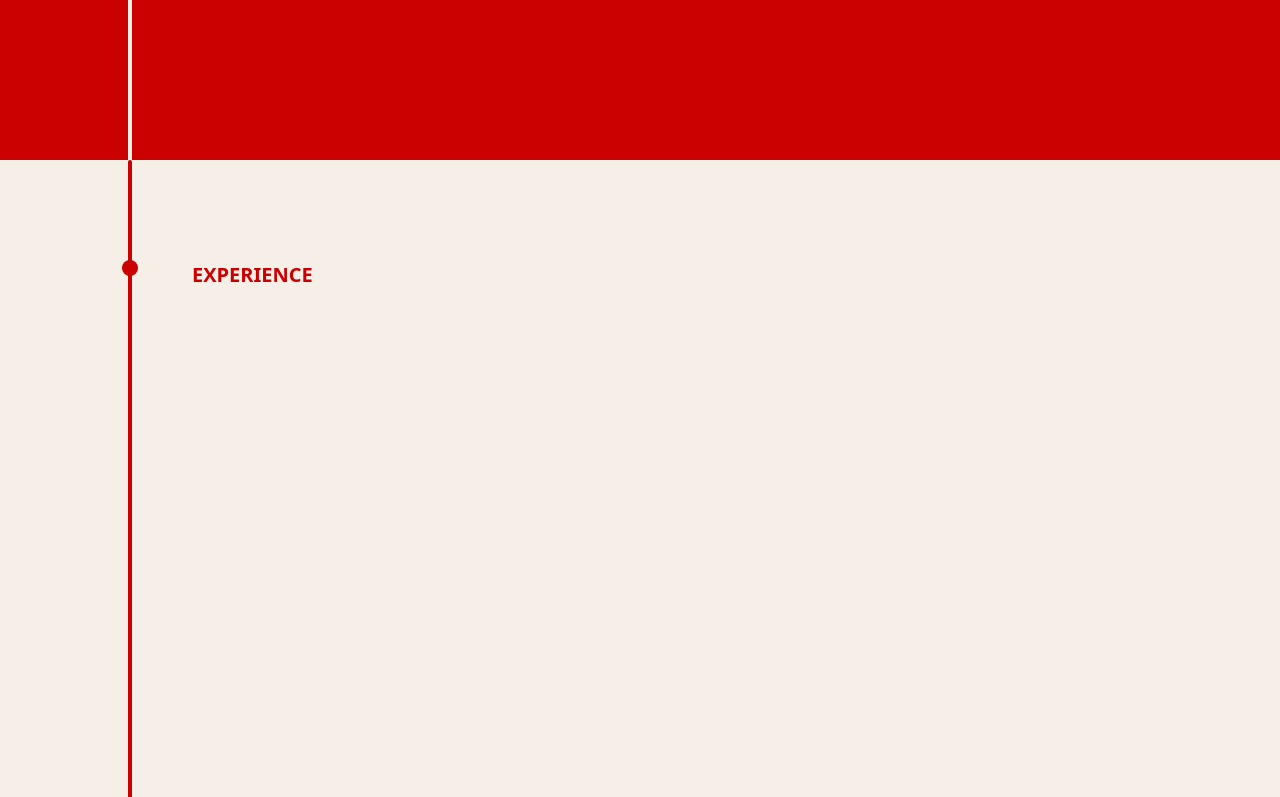
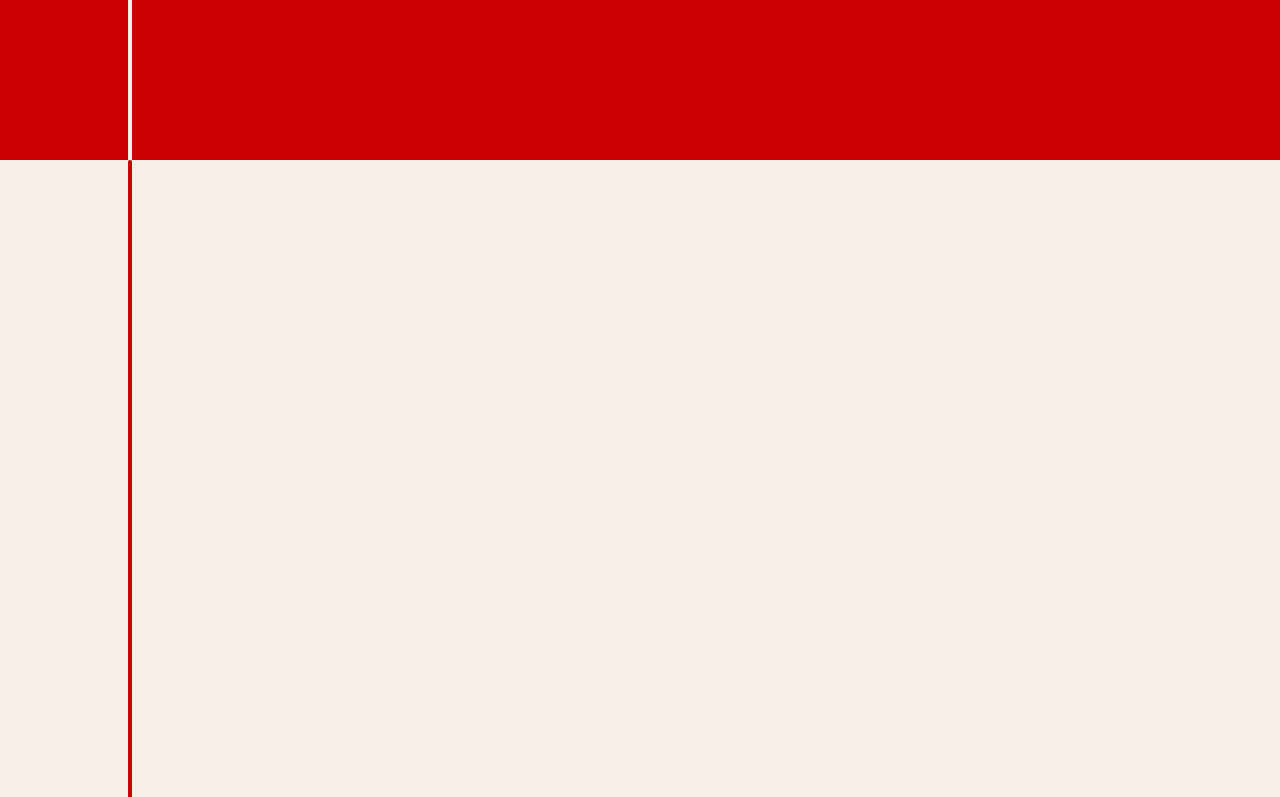
Before and after one commit to di4nekim/di4nekim, a Next.js app: page / in a window 1280 px wide. Shown: the part 2000-2797 px from the top of the page. Built offline with nearby package versions, Linux system fonts and the light colour scheme.

Commit message:
refactor: experience overview dynamic animation

```diff
--- a/src/app/components/ExpSection.js
+++ b/src/app/components/ExpSection.js
@@ -1,15 +1,27 @@
+'use client'
 import React from 'react';
+import { useState } from 'react';
 import { EXP_BLURBS, EXP_IMPACTS, EXP_ROLES, EXP_PROJECTS, EXP_LINKS, EXP_TECHS } from '../data/ExperienceData';
 import Button from './Button';
 import Image from 'next/image';
 import Arrow from '../../../public/Arrow.svg'
 
-const ExpSection = ({experience}) => {
+const ExperienceContext = React.createContext();
 
-  // console.log("EXPSECTION", experience)
+const ExpSection = () => {
+  const [experience, setExperience] = useState("KEEPUP");
+  let totalHeight = "";
+  if (experience === "HOYA DEVELOPERS") totalHeight = "200vh";
+  else totalHeight = "100vh";
 
   return (
-    <section className='absolute w-[75%] h-[75vh] mt-[140vh] pl-[10vw] text-[var(--main-red)] bg-[var(--main-beige)]'>
+    <ExperienceContext.Provider value={{ experience, setExperience }}>
+      <div className='grid grid-cols-[30%_70%]'
+            // style={{height : totalHeight }}
+        >
+        {/* <Sidebar /> */}
+        <div />
+        <section className='relative h-[100vh] px-[10vw] text-[var(--main-red)] bg-[var(--main-beige)]'>
           <Role experience={experience} />
           <Blurb experience={experience} />
           {(experience === "KEEPUP" ||
@@ -21,6 +33,9 @@ const ExpSection = ({experience}) => {
           {(experience === "HOYA DEVELOPERS")
             && <Projects experience={experience} />}
         </section>
+      </div>
+    </ExperienceContext.Provider>
+
   );
 };
 
@@ -75,7 +90,6 @@ const Impact = ({experience}) => {
         <div className='w-full h-[3px] bg-[var(--main-red)]'/>
       </div>
 
-      {/* map */}
       {EXP_IMPACTS[experience].map((paragraph, index) => (
         <ul className='list-disc mt-[10px] ml-4 leading-tight space-y-[15px]' key={index}>
           <li>{paragraph}</li>
@@ -168,4 +182,128 @@ const TidBits = ({experience}) => {
   )
 }
 
+const Sidebar = ({scrollY}) => {
+
+  // const [scrollY, setScrollY] = useState(0);
+  // const scrollValue = useMotionValue(scrollY);
+  // // const topPos = useTransform(scrollValue, [1800, 2000, 2500, 3000], [100, 120, 450, 1100]);
+  // const topPos = useTransform(scrollValue, [1800, 2000, 2500, 3000], [100, 120, 520, 1100]);
+  // const scaleValue = useTransform(scrollValue, [1800, 2000, 2500, 2700, 4000], [1, 2, 2, 1, 1]);
+  // const translateX = useTransform(scrollValue, [1800, 2000, 2500, 2700, 4000], ["5vw", "20vw", "20vw", "5vw", "5vw"]);
+
+  // useEffect(() => {
+  //   scrollValue.set(scrollY); // Update Framer Motion's MotionValue on scroll
+  //   console.log(scrollY);
+  // }, [scrollY, scrollValue]);
+
+  useEffect(() => {
+    const unsubscribe = scrollY.on("change", (value) => {
+      console.log("Scroll position updated in sidebar:", value); // For debugging
+      // No logic applied here yet
+    });
+
+    return () => unsubscribe(); // Cleanup
+  }, [scrollY]);
+
+  const [inputRange, setInputRange] = useState([0, 0, 0, 0]); // Dynamically set input range
+
+  // Update inputRange based on viewport size
+  useEffect(() => {
+    const updateRanges = () => {
+      const vh = window.innerHeight;
+      console.log('vh:', vh);
+      setInputRange([1 * vh, 1.2 * vh, 1.5 * vh, 2 * vh]); // Adjust ranges relative to viewport height
+      // console.log('inputRange:', inputRange);
+    };
+
+    updateRanges(); // Initial call
+    window.addEventListener("resize", updateRanges); // Recalculate on resize
+    return () => window.removeEventListener("resize", updateRanges);
+  }, []);
+
+  useEffect(() => {
+    console.log('Updated inputRange:', inputRange);
+  }, [inputRange]);
+
+  // Use dynamically calculated input range
+  const topPos = useTransform(scrollY, inputRange, [100, 120, 520, 1100]);
+
+  // const topPos = useTransform(scrollY, [1800, 2000, 2500, 3000], [100, 120, 520, 1100]);
+  const scaleValue = useTransform(scrollY, [1800, 2000, 2500, 2700, 4000], [1, 2, 2, 1, 1]);
+  const translateX = useTransform(scrollY, [1800, 2000, 2500, 2700, 4000], ["5vw", "20vw", "20vw", "5vw", "5vw"]);
+
+  return(
+    <div className="relative h-full z-20 bg-[var(--main-beige)] overflow-visible">
+
+      <div className="absolute z-10 ml-[10vw] h-[160vh] w-[4px] rounded-full bg-[var(--main-red)] text-[var(--main-red)]">
+        <motion.div
+          className="absolute left-1/2 transform -translate-x-1/2 z-10 w-4 h-4 bg-[var(--main-red)] rounded-full"
+          style={{
+            top: topPos,
+          }}
+        />
+        <motion.h1
+          className='absolute text-[20px] font-bold text-[var(--main-red)]'
+          style={{
+            top: topPos,
+            scale: scaleValue,
+            translateX: translateX,
+            transformOrigin: "left center", // anchors scaling to the left
+          }}
+        >
+          EXPERIENCE
+        </motion.h1>
+
+      </div>
+
+      {/* experience section menu */}
+      <Menu />
+
+
+    </div>
+  )
+}
+
+const Menu = () => {
+  const { experience, setExperience } = React.useContext(ExperienceContext);
+
+  useEffect(() => {
+    console.log(experience)
+  }, [experience]);
+
+  return(
+    <div className='relative z-0 h-full w-full pr-[100px] bg-[var(--main-beige)]'>
+      <Image className='absolute right-[0px] top-[10%] pt-[120vh]' src={ExperienceCloud2} alt={"ExperienceCloud2"}/>
+      <div className='absolute right-[100px] top-[250px] pt-[130vh] flex flex-col gap-y-[20px] items-end'>
+        <p className='text-[var(--main-red)] text-[10px] font-semibold italic'>––– 2024  </p>
+        <Button
+          text={"KEEPUP"}
+          onClick={() => {
+              setExperience("KEEPUP")
+            }}
+         />
+        <Button
+          text={"HOYALYTICS"}
+          onClick={() => setExperience("HOYALYTICS")}
+         />
+        <Button
+          text={"HOYA DEVELOPERS"}
+          onClick={() => setExperience("HOYA DEVELOPERS")}
+         />
+        <Button
+          text={"THE HOYA"}
+          onClick={() => setExperience("THE HOYA")}
+         />
+        <Button
+          text={"HM ON TECH"}
+          onClick={() => setExperience("HM ON TECH")}
+         />
+
+        <p className='text-[var(--main-red)] text-[10px] font-semibold italic'> ––– 2021 </p>
+      </div>
+      <div className="absolute bottom-[0] z-10 ml-[10vw] h-[35vh] w-[4px] rounded-full bg-[var(--main-red)]" />
+    </div>
+  )
+}
+
 export default ExpSection;
--- a/src/app/components/Experience.js
+++ b/src/app/components/Experience.js
@@ -9,134 +9,119 @@ import ExperienceCloud2 from '../../../public/experience-cloud-2.png';
 
 import ExpSection from './ExpSection';
 
-const ExperienceContext = React.createContext();
 
 const Experience = () => {
-  const parentRef = useRef(null);
-  const { scrollY } = useScroll();
-  const [isVisible, setIsVisible] = useState(false);
-  const [experience, setExperience] = useState("KEEPUP");
+
+  // const sectionRef = useRef(null);
+  // const normalizedScroll = useMotionValue(0); // Local scroll position
+  // const scrollY = useMotionValue(0); // Framer Motion value to track scroll
+
+  // TAKE 3: ditch lenis, use useScroll's native target and offset props to dynamically preserve animation layouts despite viewport resizing
+  const ref = useRef(null);
+  const { scrollYProgress } = useScroll({target: ref});
 
   useEffect(() => {
-    const unsubscribe = scrollY.onChange((value) => {
-      if (value > 2300 && value < 2450){
-        setIsVisible(true);
-      } else {
-        setIsVisible(false);
-      }
-    });
+    scrollYProgress.onChange((value) => console.log("scrollYProgress:", value));
+  }, [scrollYProgress]);
 
-    return () => unsubscribe(); // cleanup
-  }, [scrollY]);
-
-  let totalHeight = "";
-  if (experience === "HOYA DEVELOPERS") totalHeight = "275vh";
-  else totalHeight = "230vh";
+  const translateY = useTransform(
+    scrollYProgress,
+    [0, 0.2, 0.7, 1], // works, but is too high on the page
+    [800, 500, 800, 0]
+    // [0, 0.2, 0.7, 1],
+    // [800, 500, 800, 0]
+  );
 
   return (
-    <ExperienceContext.Provider value={{ experience, setExperience }}>
-      <div ref={parentRef}
-          className='grid grid-cols-[30%_70%]'
-          style={{height : totalHeight }}
+      <div
+        // className='grid grid-cols-[30%_70%] h-[1500px]'
+        className='grid grid-cols-[30%_70%] h-[1500px]'
       >
-
         {/* Sidebar (incl. Experience Menu) */}
-        <Sidebar parentRef={parentRef} className='absolute z-[20] top-[40vh]'/>
-
-        <div className='relative flex flex-col bg-[var(--main-beige)] text-[var(--main-red)] '>
+        <Sidebar
+          // className="sticky top-0 self-start z-[20] bg-[var(--main-blue)]" />
+          className='absolute z-[20] top-[40vh]'
+          scrollYProgress={scrollYProgress}
+        />
+        {/* <div /> */}
+        <div
+          className='relative flex flex-col bg-[var(--main-beige)] text-[var(--main-red)] overflow-y-auto'
+          ref={ref}
+        >
           {/* overview */}
           <AnimatePresence>
-            {isVisible && (
+            {/* {isVisible && ( */}
               <motion.section
-              className='sticky top-[38vh] z-[10] h-[10vh] mr-[20vw]'
-              initial={{ opacity: 0, y: 25 }}
-              whileInView={{ opacity: 1, y: 0 }}
-              exit={{ opacity: 0, y: -80 }}
-              transition={{ease: "easeInOut", duration: 0.2}}
-              animate={{ opacity: 1, y: 0 }}
-              viewport={{ once: true }}
-            >
-              <p className='mb-[10px]'>{EXP_OVERVIEW.p1}</p>
-              <p className='mb-[10px]'>{EXP_OVERVIEW.p2}</p>
-              <p className='font-semibold italic'>{EXP_OVERVIEW.p3}</p>
+              // className='sticky top-[38vh] z-[10] h-[10vh] mr-[20vw]'
+              className='sticky top-[0vh] z-[10] h-[10vh] mr-[20vw] ml-[5vw]'
+              // className="sticky top-[10vh] z-[10] p-4 bg-[var(--overlay-bg)]"
+              //   initial={{ opacity: 0, y: 25 }}
+              //   whileInView={{ opacity: 1, y: 0 }}
+              //   exit={{ opacity: 0, y: -80 }}
+              //   transition={{ease: "easeInOut", duration: 0.2}}
+              //   animate={{ opacity: 1, y: 0 }}
+              //   viewport={{ once: true }}
+              // >
+              style={{
+                // y: topTransform,
+                y: translateY,
+                // opacity: opacityTransform,
+              }}
+              >
+                <p className='mb-[10px]'>{EXP_OVERVIEW.p1}</p>
+                <p className='mb-[10px]'>{EXP_OVERVIEW.p2}</p>
+                <p className='font-semibold italic'>{EXP_OVERVIEW.p3}</p>
             </motion.section>
-            )}
+            {/* )} */}
           </AnimatePresence>
 
-          {/* experience section */}
-          <ExpSection experience={experience}/>
+
 
         </div>
 
       </div>
-    </ExperienceContext.Provider>
   );
 };
 
-const Sidebar = ({parentRef}) => {
+const Sidebar = ({scrollYProgress}) => {
 
-  const lenisRef = useRef(null);
-  const [scrollY, setScrollY] = useState(0);
+  // const topPos = useTransform(scrollYProgress, [0, 0.1, 0.5, 1], ['50px', '300px', '550px', '1000px']);
+  const topPos = useTransform(
+    scrollYProgress,
+    [0, 0.2, 0.7, 1],
+    [0, 600, 1000, 1500]
+  );
+  const scaleValue = useTransform(
+    scrollYProgress,
+    [0, 0.2, 0.7, 1],
+    [1, 1.5, 1.5, 1]
+  );
 
-  // Initialize Lenis
-  useEffect(() => {
-    const lenis = new Lenis({
-      smooth: true,
-      lerp: 0.15, // Default is 0.1 (lower = smoother, higher = stiffer)
-      smoothTouch: true, // Enable smooth scrolling on touch devices
-    });
-    lenisRef.current = lenis;
-
-
-
-    // Update scrollY on scroll
-    const handleScroll = () => {
-      setScrollY(lenis.scroll); // Lenis provides the current scroll position
-    };
-
-    lenis.on("scroll", handleScroll);
-    console.log(lenis.scroll);
-
-    // Start Lenis
-    const raf = (time) => {
-      lenis.raf(time);
-      requestAnimationFrame(raf);
-    };
-    requestAnimationFrame(raf);
-
-    return () => {
-      lenis.destroy(); // Cleanup Lenis on unmount
-    };
-  }, []);
-
-  const scrollValue = useMotionValue(scrollY);
-  // const topPos = useTransform(scrollValue, [1800, 2000, 2500, 3000], [100, 120, 450, 1100]);
-  const topPos = useTransform(scrollValue, [1800, 2000, 2500, 3000], [100, 120, 520, 1100]);
-  const scaleValue = useTransform(scrollValue, [1800, 2000, 2500, 2700, 4000], [1, 2, 2, 1, 1]);
-  const translateX = useTransform(scrollValue, [1800, 2000, 2500, 2700, 4000], ["5vw", "20vw", "20vw", "5vw", "5vw"]);
-
-  useEffect(() => {
-    scrollValue.set(scrollY); // Update Framer Motion's MotionValue on scroll
-    console.log(scrollY);
-  }, [scrollY, scrollValue]);
+  const opacityTransform = useTransform(
+    scrollYProgress,
+    [0, 0.05, 0.2, 1],
+    [0, 0.5, 1, 1]
+  );
 
   return(
     <div className="relative h-full z-20 bg-[var(--main-beige)] overflow-visible">
 
-      <div className="absolute z-10 ml-[10vw] h-[160vh] w-[4px] rounded-full bg-[var(--main-red)] text-[var(--main-red)]">
+      {/* <div className="absolute z-10 ml-[10vw] h-[160vh] w-[4px] rounded-full bg-[var(--main-red)] text-[var(--main-red)]"> */}
+      <div className="absolute z-10 ml-[10vw] h-full w-[4px] rounded-full bg-[var(--main-red)] text-[var(--main-red)]">
         <motion.div
           className="absolute left-1/2 transform -translate-x-1/2 z-10 w-4 h-4 bg-[var(--main-red)] rounded-full"
           style={{
             top: topPos,
+            opacity: opacityTransform,
           }}
         />
         <motion.h1
-          className='absolute text-[20px] font-bold text-[var(--main-red)]'
+          className='absolute text-[20px] ml-[5vw] font-bold text-[var(--main-red)]'
           style={{
             top: topPos,
             scale: scaleValue,
-            translateX: translateX,
-            transformOrigin: "left center", // Anchor scaling to the left
+            opacity: opacityTransform,
+            transformOrigin: "left center", // anchors scaling to the left
           }}
         >
           EXPERIENCE
@@ -144,52 +129,7 @@ const Sidebar = ({parentRef}) => {
 
       </div>
 
-      {/* experience section menu */}
-      <Menu />
 
-
-    </div>
-  )
-}
-
-const Menu = () => {
-  const { experience, setExperience } = React.useContext(ExperienceContext);
-
-  useEffect(() => {
-    console.log(experience)
-  }, [experience]);
-
-  return(
-    <div className='relative z-0 h-full w-full pr-[100px] bg-[var(--main-beige)]'>
-      <Image className='absolute right-[0px] top-[10%] pt-[120vh]' src={ExperienceCloud2} alt={"ExperienceCloud2"}/>
-      <div className='absolute right-[100px] top-[250px] pt-[130vh] flex flex-col gap-y-[20px] items-end'>
-        <p className='text-[var(--main-red)] text-[10px] font-semibold italic'>––– 2024  </p>
-        <Button
-          text={"KEEPUP"}
-          onClick={() => {
-              setExperience("KEEPUP")
-            }}
-         />
-        <Button
-          text={"HOYALYTICS"}
-          onClick={() => setExperience("HOYALYTICS")}
-         />
-        <Button
-          text={"HOYA DEVELOPERS"}
-          onClick={() => setExperience("HOYA DEVELOPERS")}
-         />
-        <Button
-          text={"THE HOYA"}
-          onClick={() => setExperience("THE HOYA")}
-         />
-        <Button
-          text={"HM ON TECH"}
-          onClick={() => setExperience("HM ON TECH")}
-         />
-
-        <p className='text-[var(--main-red)] text-[10px] font-semibold italic'> ––– 2021 </p>
-      </div>
-      <div className="absolute bottom-[0] z-10 ml-[10vw] h-[35vh] w-[4px] rounded-full bg-[var(--main-red)]" />
     </div>
   )
 }
--- a/src/app/page.js
+++ b/src/app/page.js
@@ -1,6 +1,7 @@
 import Header from "./components/Header.js";
 import { Landing } from "./components/Landing.js";
 import Experience from "./components/Experience.js";
+import ExpSection from './components/ExpSection.js';
 import Footer from './components/Footer.js';
 import PersonalProjects from './components/PersonalProjects.js';
 import '@/app/globals.css';
@@ -11,6 +12,7 @@ export default function Home() {
       <Header />
       <Landing />
       <Experience />
+      <ExpSection />
       {/* <PersonalProjects /> */}
       <Footer />
     </div>
```
Also changed, not shown: src/app/components/Landing.js (+5 -4 lines), src/app/hooks/useLenis.js (added, +27 -0 lines). Lines whose indentation alone changed are shown as unchanged.
